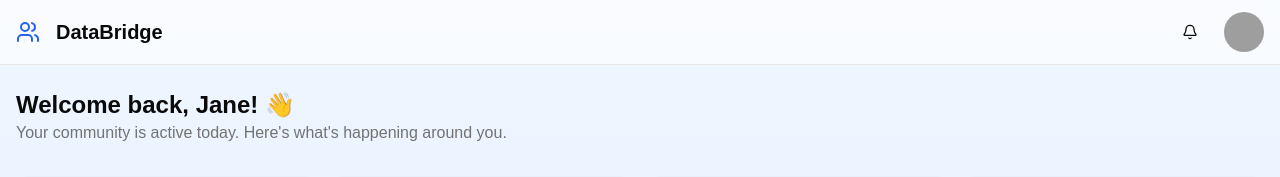
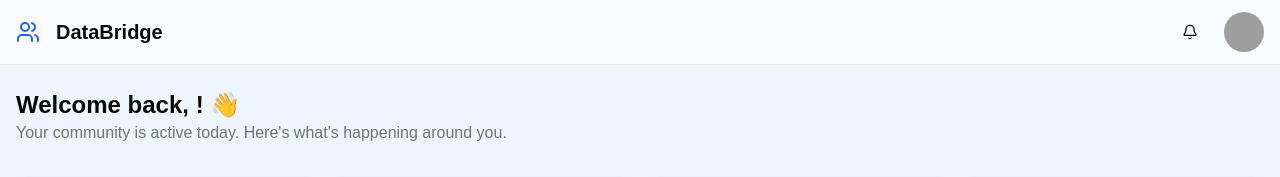
Before and after one commit to suhailnadaf509/Data-Bridge, a Next.js app: page /dashboard in a window 1280 px wide. Shown: the top 177 px of the page. Built offline with nearby package versions, Linux system fonts and the light colour scheme; no server answers; grey boxes are pictures that could not be loaded.

Commit message:
added a username on top of the dashbaord

```diff
--- a/app/dashboard/page.tsx
+++ b/app/dashboard/page.tsx
@@ -1,5 +1,5 @@
 "use client";
-import React from "react";
+import React, { useEffect, useState } from "react";
 import {
   Bell,
   Heart,
@@ -22,8 +22,25 @@ import {
   CardTitle,
 } from "@/components/ui/card";
 import { ScrollArea } from "@/components/ui/scroll-area";
+import { getSession } from "next-auth/react";
 
 export default function Dashboard() {
+  const [userName, setUserName] = useState<string>("");
+  const fetchuserdata = async () => {
+    try {
+      const session = await getSession();
+      if (session?.user) {
+        setUserName(session.user.email || "user");
+      }
+    } catch (error) {
+      console.error("error fetching session data:", error);
+    }
+  };
+  useEffect(() => {
+    fetchuserdata();
+  }, []);
+
+  const usernames = userName.split("@")[0];
   return (
     <div className="min-h-screen bg-gradient-to-b from-blue-50 to-blue-100 dark:from-gray-900 dark:to-gray-800">
       {/* Header */}
@@ -48,7 +65,7 @@ export default function Dashboard() {
       <main className="container px-4 py-6">
         {/* Welcome Section */}
         <div className="mb-8">
-          <h2 className="text-2xl font-bold">Welcome back, Jane! 👋</h2>
+          <h2 className="text-2xl font-bold">Welcome back, {usernames}! 👋</h2>
           <p className="text-muted-foreground">
             Your community is active today. Here&apos;s what&apos;s happening
             around you.
@@ -113,7 +130,7 @@ export default function Dashboard() {
               <MessageCircle className="h-4 w-4 text-purple-600" />
             </CardHeader>
             <CardContent>
-              <Link href="/community" className="text-2xl font-bold">
+              <Link href="/community_page" className="text-2xl font-bold">
                 8 New Posts
               </Link>
               <p className="text-xs text-muted-foreground">
```
